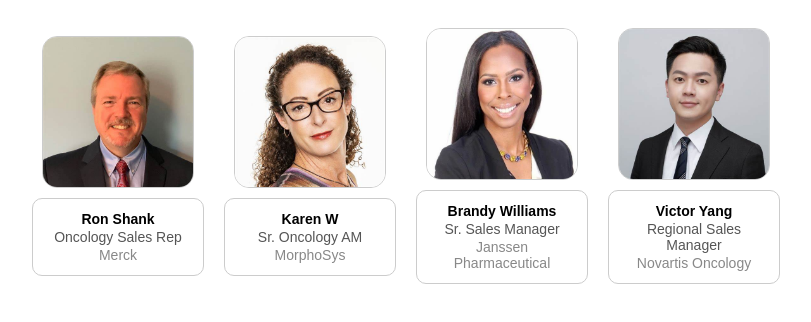
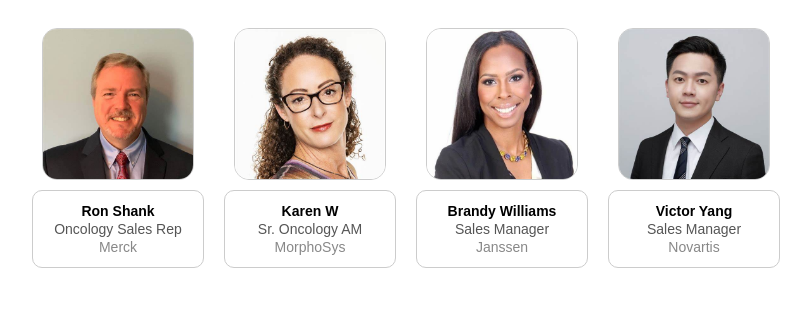
Before and after one commit to kpunch/b21images, a plain HTML site: page index.html in a window 1280 px wide. Shown: the whole page, without its empty margins (234-1045 px from the left). Drawn offline with Linux system fonts and the light colour scheme.

Commit message:
Update index.html

```diff
--- a/index.html
+++ b/index.html
@@ -73,8 +73,8 @@
         <img src="path-to-image3.jpg" alt="Profile 3">
         <div class="text-box">
             <div class="name">Brandy Williams</div>
-            <div class="title">Sr. Sales Manager</div>
-            <div class="company">Janssen Pharmaceutical</div>
+            <div class="title">Sales Manager</div>
+            <div class="company">Janssen</div>
         </div>
     </div>
 
@@ -82,8 +82,8 @@
         <img src="path-to-image4.jpg" alt="Profile 4">
         <div class="text-box">
             <div class="name">Victor Yang</div>
-            <div class="title">Regional Sales Manager</div>
-            <div class="company">Novartis Oncology</div>
+            <div class="title">Sales Manager</div>
+            <div class="company">Novartis</div>
         </div>
     </div>
 </div>
```
